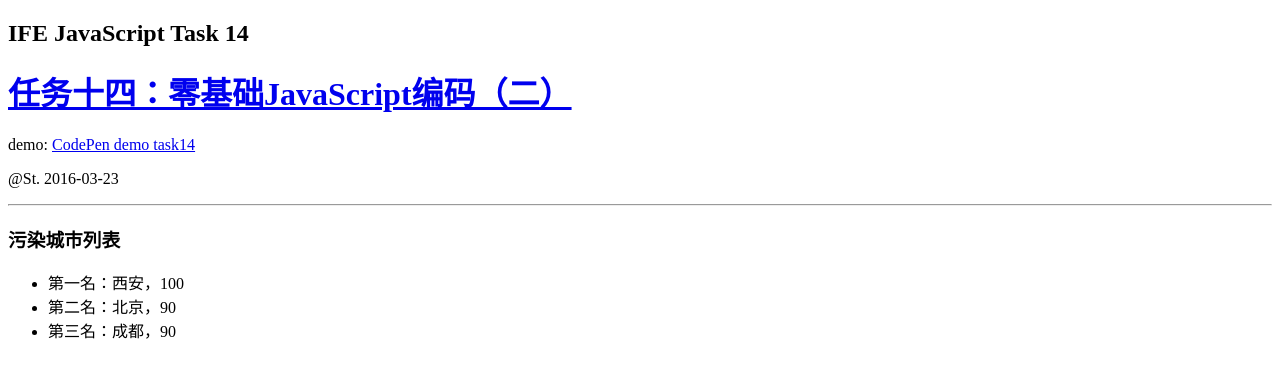
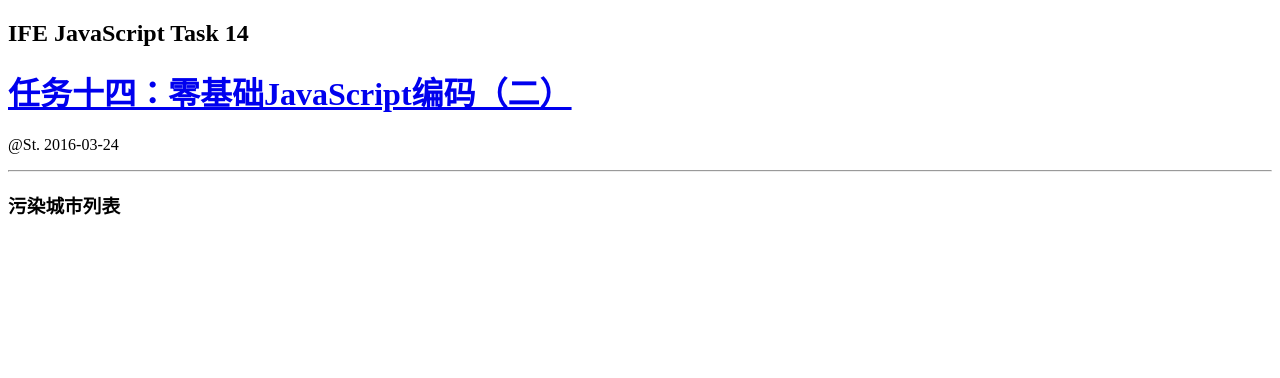
Before and after one commit to houzp/ifeHomework, a plain HTML site: page task14.html in a window 1280 px wide. Drawn offline with Linux system fonts and the light colour scheme.

Commit message:
task13 complete

```diff
--- a/task14.html
+++ b/task14.html
@@ -12,8 +12,7 @@
     <!-- intro -->
     <h2>IFE JavaScript Task 14</h2>
     <h1><a href="http://ife.baidu.com/task/detail?taskId=14">任务十四：零基础JavaScript编码（二）</a></h1>
-    <p>demo: <a href="http://codepen.io/superwoods/pen/KzmNeO">CodePen demo task14</a></p>
-    <p>@St. 2016-03-23</p>
+    <p>@St. 2016-03-24</p>
     <hr>
     <!-- html -->
     <h3>污染城市列表</h3>
@@ -40,58 +39,6 @@
             遍历读取aqiData中各个城市的数据
             将空气质量指数大于60的城市显示到aqi-list的列表中
             */
-
-            // 模拟一个简单的jQuery id选择器函数(from: task13)
-            function $(tag) {
-                //console.log(tag.indexOf('#'));
-                if (tag && tag.indexOf('#') > -1) {
-                    tag = tag.replace('#', '');
-                    return document.getElementById(tag);
-                }
-            }
-            // 数组排序，sort方法可以将原数组直接排序，并不生成新的数组。
-            aqiData.sort(function(a, b) {
-                return b[1] - a[1];  // 因为排序的是一个二维数组的内部元素，这里必须用 b[1]、a[1]
-            });
-            // 判断 >60的输出
-            var virtualDom = '';
-            for (var i = 0, j = aqiData.length; i < j; i++) {
-                if (aqiData[i][1] > 60) {
-                    virtualDom += ' <li>第' + zh_cn_Num(i) + '名：' + aqiData[i][0] + '，' + aqiData[i][1] + '</li>';
-                }
-            }
-
-            // 输出中文的序号，这个模块还有问题，也不是很好，需要修改
-            function zh_cn_Num(i) {
-                var text;
-                if (i === 0) {
-                    text = '一';
-                } else if (i === 1) {
-                    text = '二';
-                } else if (i === 2) {
-                    text = '三';
-                } else if (i === 3) {
-                    text = '四';
-                } else if (i === 4) {
-                    text = '五';
-                } else if (i === 5) {
-                    text = '六';
-                } else if (i === 6) {
-                    text = '七';
-                } else if (i === 7) {
-                    text = '八';
-                } else if (i === 8) {
-                    text = '九';
-                } else if (i === 9) {
-                    text = '十';
-                } else {
-                    text = i;
-                }
-                return text;
-            }
-
-            // 输入内容到页面中
-            $('#aqi-list').innerHTML = virtualDom;
         })();
     </script>
 </body>
```
Also changed, not shown: task13.html (+9 -27 lines).
